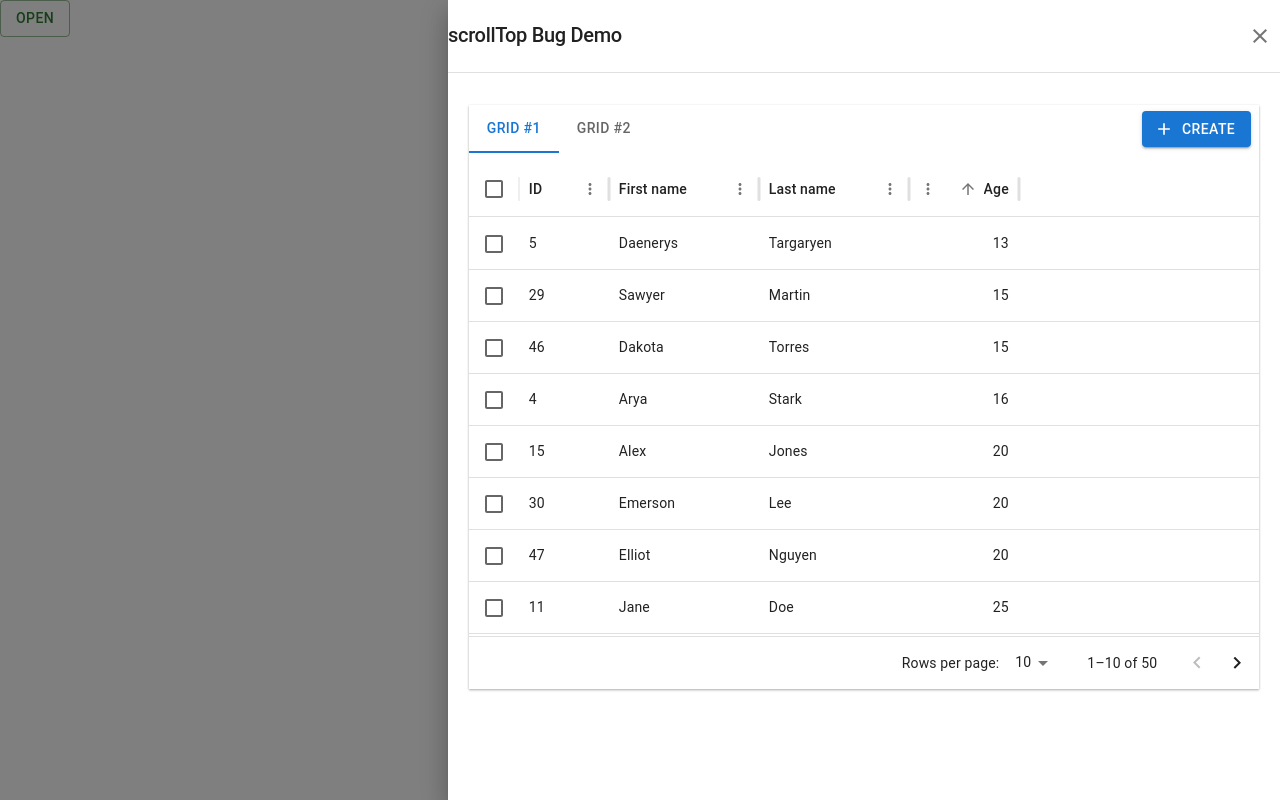
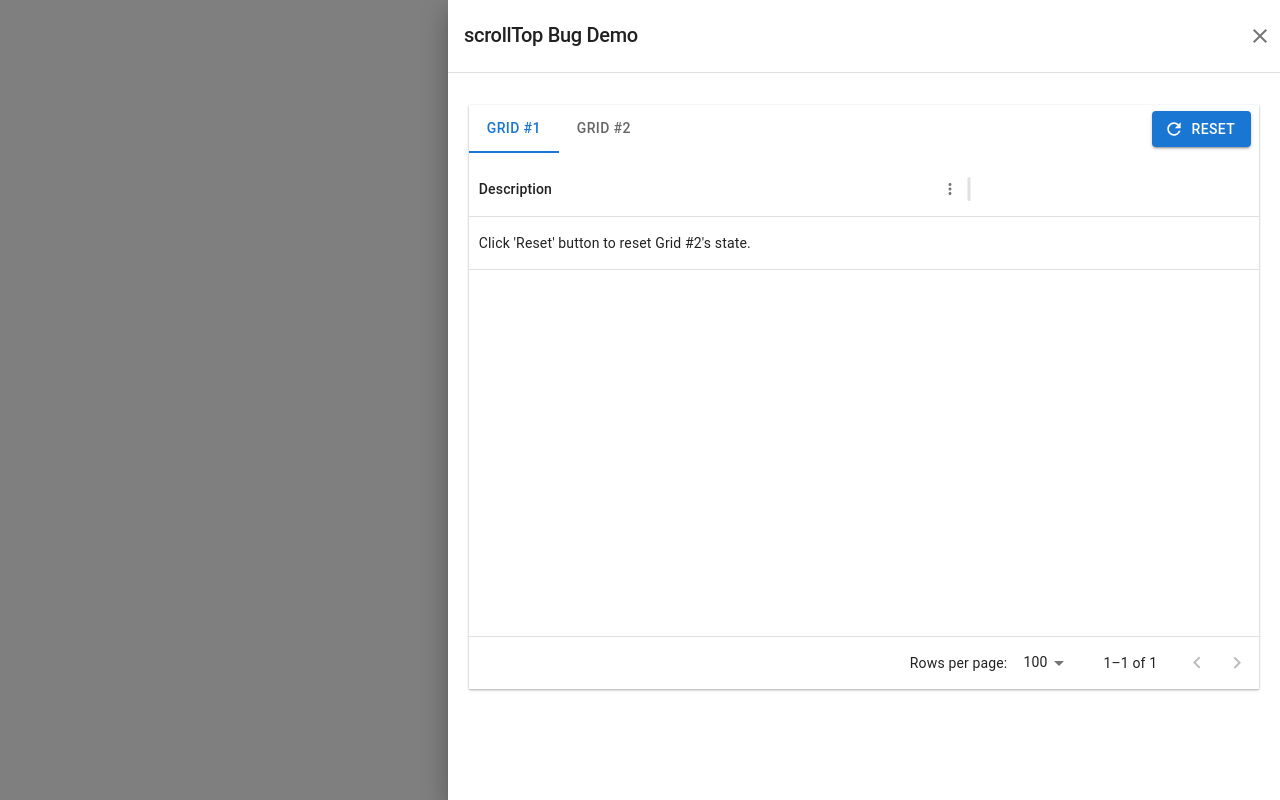
Before and after one commit to theodoremoreland/mui-x-data-grid-bug-demo, a React (Create React App) app in the folder app/: page / in a window 1280 px wide. Both pictures are taken after a click on the button "OPEN". Built offline with nearby package versions, Linux system fonts and the light colour scheme.

Commit message:
updated styles, UX, and DX

```diff
--- a/app/src/App.css
+++ b/app/src/App.css
@@ -0,0 +1,8 @@
+.App {
+  display: flex;
+  flex-direction: column;
+  align-items: center;
+  justify-content: center;
+  width: 100vw;
+  height: 100vh;
+}
--- a/app/src/Panel.tsx
+++ b/app/src/Panel.tsx
@@ -1,6 +1,6 @@
 import { ReactElement, SyntheticEvent, useEffect, useState } from "react";
 
-import { Add, Close, Delete } from "@mui/icons-material";
+import { Close, Delete, Refresh } from "@mui/icons-material";
 import {
   Button,
   Divider,
@@ -107,6 +107,17 @@ const rows: Person[] = [
 ];
 
 function Grid1(): ReactElement {
+  const columns = [
+    { field: "id", headerName: "ID", width: 90 },
+    {
+      field: "description",
+      headerName: "Description",
+      width: 500,
+    },
+  ];
+  const rows = [
+    { id: 1, description: "Click 'Reset' button to reset Grid #2's state." },
+  ];
   return (
     <DataGrid
       sx={{
@@ -115,19 +126,12 @@ function Grid1(): ReactElement {
       rows={rows}
       columns={columns}
       initialState={{
-        sorting: {
-          sortModel,
-        },
-        pagination: {
-          paginationModel: {
-            page: 0,
-            pageSize: 10,
+        columns: {
+          columnVisibilityModel: {
+            id: false,
           },
         },
       }}
-      pageSizeOptions={[10, 30, 50]}
-      checkboxSelection
-      disableRowSelectionOnClick
     />
   );
 }
@@ -147,7 +151,7 @@ function Grid2({ rows }: { rows: Person[] }): ReactElement {
         pagination: {
           paginationModel: {
             page: 0,
-            pageSize: 10,
+            pageSize: 50,
           },
         },
       }}
@@ -195,6 +199,7 @@ function Panel({ handleClose }: Props): ReactElement {
           style={{
             fontSize: "1.25rem",
             fontWeight: 500,
+            padding: "0px 16px",
             textOverflow: "ellipsis",
             overflow: "hidden",
             whiteSpace: "nowrap",
@@ -245,12 +250,12 @@ function Panel({ handleClose }: Props): ReactElement {
           >
             {selectedTab === 0 ? (
               <Button
-                title="Create"
-                startIcon={<Add />}
+                title="Reset"
+                startIcon={<Refresh />}
                 variant="contained"
-                onClick={() => {}}
+                onClick={() => setStateRows(rows)}
               >
-                Create
+                Reset
               </Button>
             ) : (
               <>
```
